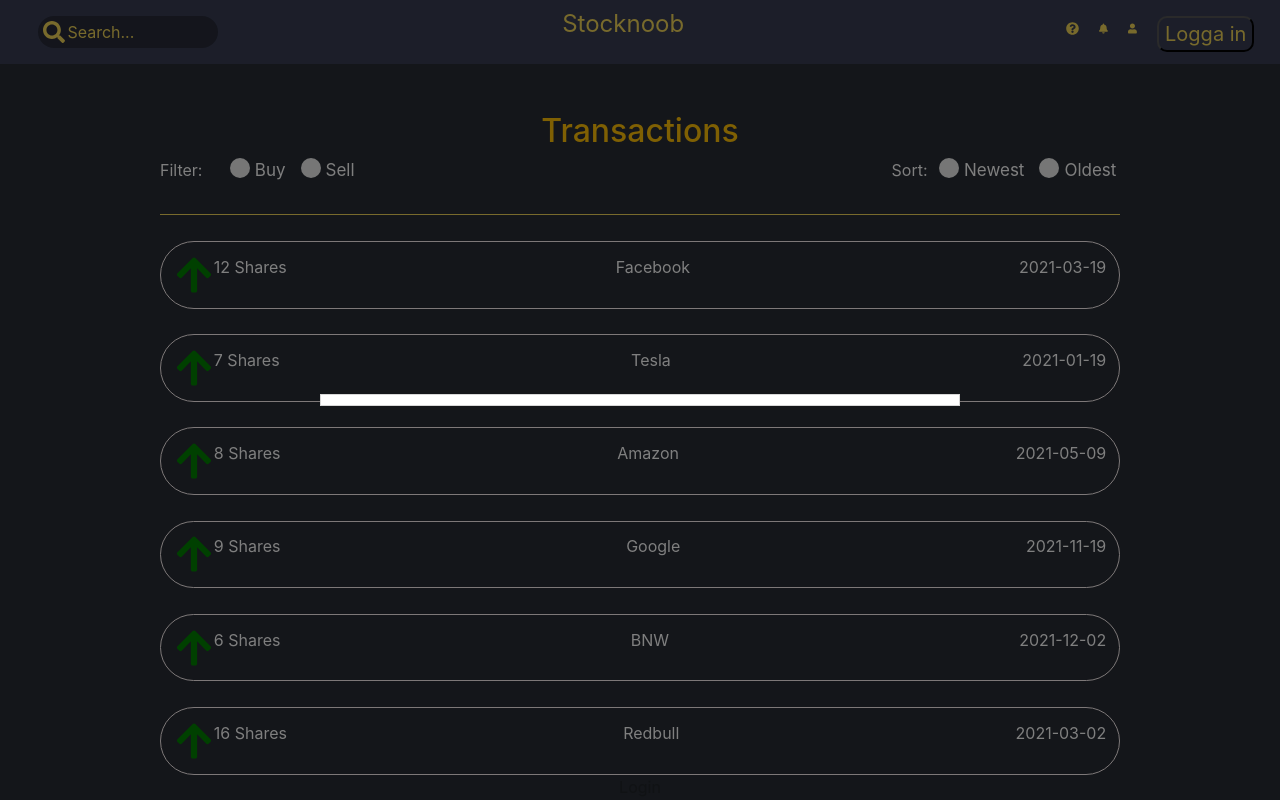
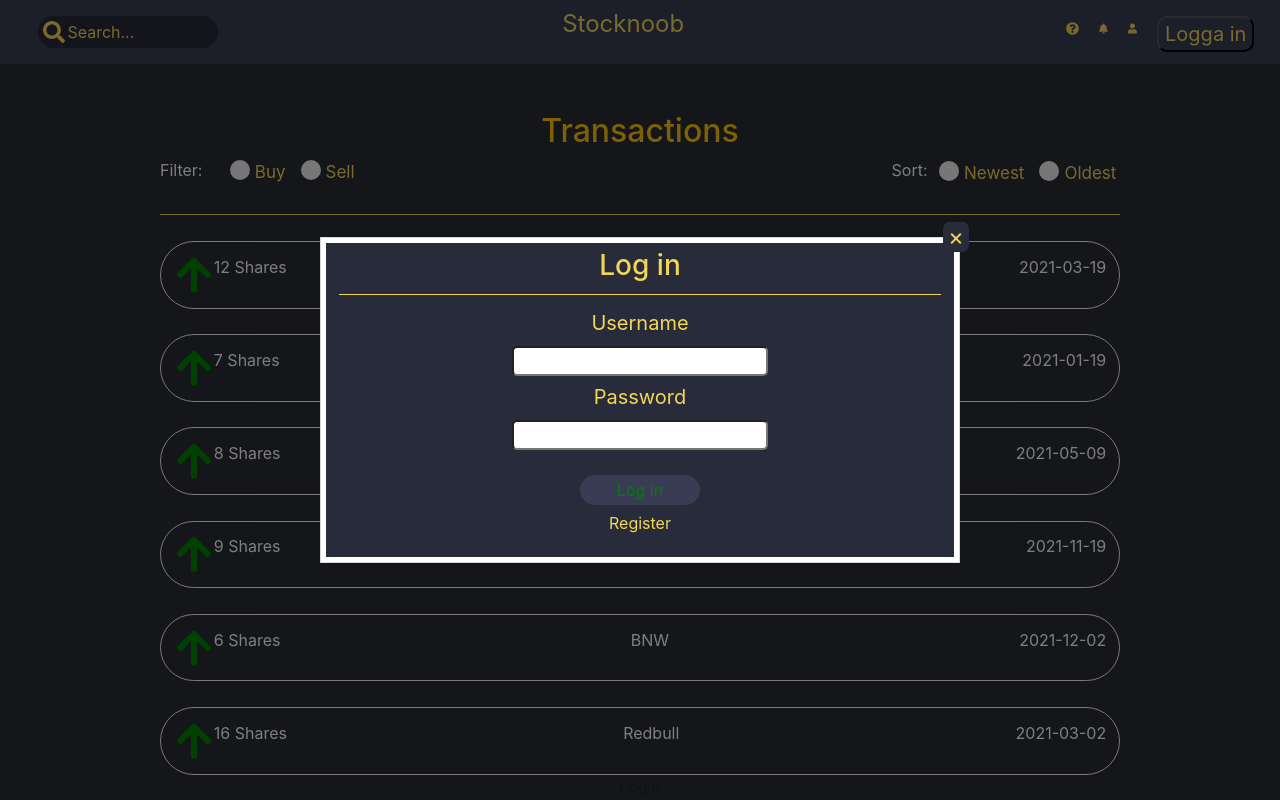
Before and after one commit to HawkieOne/StockNoobReact, a React (Create React App) app: page /transactionList in a window 1280 px wide. Both pictures are taken after a click on the button "Logga in". Shown: the top 800 px of the page. Built offline with nearby package versions, Linux system fonts and the light colour scheme.

Commit message:
Login should now be visible

```diff
--- a/src/components/Login.css
+++ b/src/components/Login.css
@@ -5,27 +5,14 @@
     font-size: 1.25rem;
     cursor: pointer;
 }
+
 /*        Modal        */
 
-.popup-content {
-    /* outline: solid blue; */
-    padding: 50px;
-    margin: 0;
-}
-.popup-overlay {
-    outline: none;
+.box {
+    background-color: #282B39;
 }
 
-.modal-content {
-    background-color: #383D53;
-    margin: 0;
-    padding: 0;
-    outline: none;
-}
-.modal {
-    background-color: #383D53;
-  }
-  .modal > .header {
+.header {
 width: 100%;
 font-size: 1.75rem;
 text-align: center;
@@ -33,14 +20,17 @@
 color: #F2D658;
 margin-bottom: -20px;
 }
+
 .divider {
     border-color: #F2D658;
     margin: 4% 2% 0 2%;
 }
-  .modal > .content {
+
+.content {
 width: 100%;
 padding: 1% 0.5%;
 }
+
 .form{
     display: flex;
     flex-direction: column;
@@ -49,29 +39,31 @@
     color: black;
 }
 
-  .modal > .content .form label{
+label{
     font-size: 1.25rem;
     margin: 1%;
+    color: #F2D658;
 }
 
-  .modal > .content .form input{
+input{
     font-size: 1rem;
     border-radius: 5px;
 }
 
-  .modal > .content .form .login{
+.login{
 margin-top: 4%;
 color: green;
-    background-color: #282B39;
+background-color: #383D53;
 width: 120px;
 border: none;
 border-radius: 16px;
 height: 30px;
 font-size: 16px;
 cursor: pointer;
+margin-bottom: 1%;
 }
 
-  .modal > .content .form .login:hover{
+.login:hover{
     border: 1px green solid;
     /* color: #282B39; */
 }
@@ -85,40 +77,17 @@
     cursor: pointer;
 }
 
-  .modal > .actions {
-    width: 100%;
-    padding: 10px 5px;
-    margin: auto;
-    text-align: center;
-  }
-
-  .modal > .actions .cancel{
-    color: crimson;
-    background-color: #282B39;
-    width: 120px;
-    border: none;
-    border-radius: 16px;
-    height: 30px;
-    font-size: 16px;
-    cursor: pointer;
-    margin-right: 2.5px;
-  }
-
-  .modal > .actions .cancel:hover{
-    background-color: crimson;
-    color: #F2D658;
-  }
-  .modal > .close {
+.closeModal {
     cursor: pointer;
     position: absolute;
     display: block;
-    padding: 2px 5px;
+    padding: 5px 5px;
     line-height: 20px;
     right: -10px;
-    top: -10px;
+    top: -5%;
     font-size: 24px;
     background: #282B39;
     color: #F2D658;
-    border-radius: 18px;
+    border-radius: 25%;
     border: none;
 }
--- a/src/components/LoginPopup.js
+++ b/src/components/LoginPopup.js
@@ -76,11 +76,11 @@ export default function LoginPopup() {
         nested
       >
         {close => (
-                <div className="modal">
-                <button className="close" onClick={close}>
+            <div className="box">
+                <button className="closeModal" onClick={close}>
                 &times;
                 </button>
-                <div className="header"> Log in </div>
+                <h5 className="header">Log in</h5>
                 <hr className="divider"/>
                 <div className="content">
                     <form className="form" onSubmit={login}>
```
Lines whose indentation alone changed are shown as unchanged.
